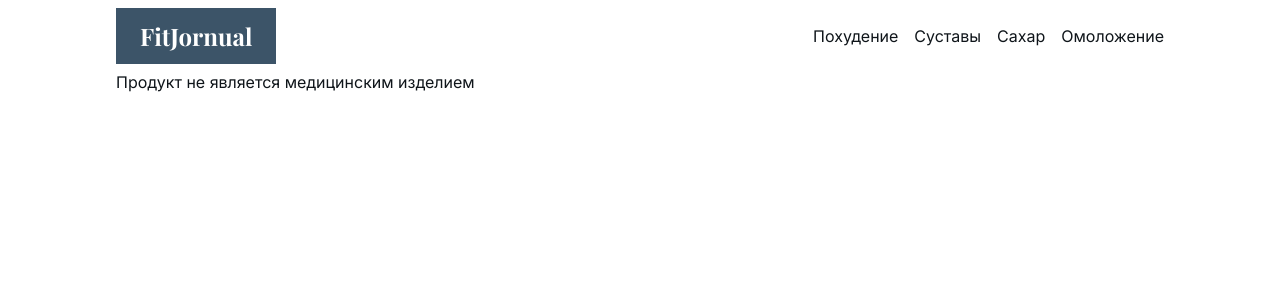
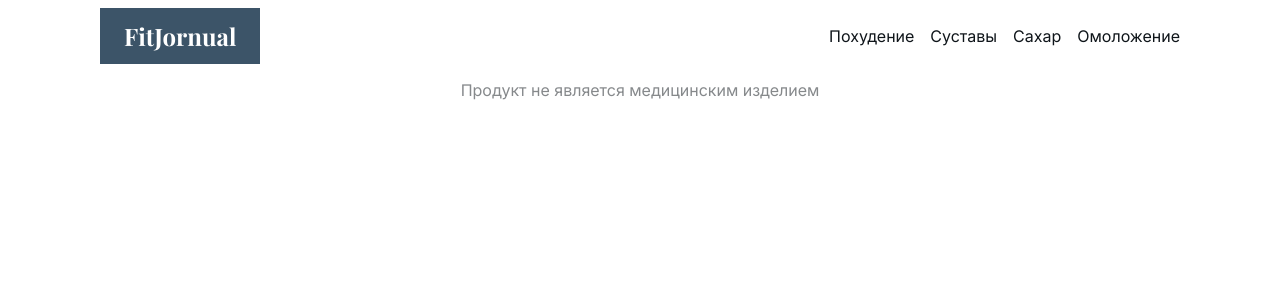
Before and after one commit to thisShandy/fit-journal, a Next.js app in the folder client/: page /1/1 in a window 1280 px wide. Shown: the top 300 px of the page. Built offline with nearby package versions, Linux system fonts and the light colour scheme; no server answers.

Commit message:
feat: updating header

```diff
--- a/client/src/common/ui/component/article-footer/style/style.module.scss
+++ b/client/src/common/ui/component/article-footer/style/style.module.scss
@@ -1,9 +1,15 @@
 @use "src/common/ui/style/main" as *;
 
-.articleLayout {
+.footer {
+  @include flexRow(center, center);
+
   width: 100%;
+  padding-top: .5rem;
+  padding-bottom: .5rem;
 
   .footer__title {
     font-family: var(-font-inter), serif;
+
+    opacity: .5;
   }
 }
--- /dev/null
+++ b/client/src/common/ui/component/header/index.tsx
@@ -0,0 +1,27 @@
+import Link from "next/link";
+
+import style from "./style/style.module.scss";
+
+const Header = () => {
+  return (
+    <header className={style.header}>
+      <span className={style.header__logo}>FitJornual</span>
+      <ul className={style.header__topics}>
+        <li className={style.header__topics_item}>
+          <Link href="/fit">Похудение</Link>
+        </li>
+        <li className={style.header__topics_item}>
+          <Link href="/bone">Суставы</Link>
+        </li>
+        <li className={style.header__topics_item}>
+          <Link href="/sugar">Сахар</Link>
+        </li>
+        <li className={style.header__topics_item}>
+          <Link href="/young">Омоложение</Link>
+        </li>
+      </ul>
+    </header>
+  );
+};
+
+export default Header;
--- /dev/null
+++ b/client/src/common/ui/component/header/style/style.module.scss
@@ -0,0 +1,28 @@
+@use "src/common/ui/style/main" as *;
+
+.header {
+  @include flexRow(center, space-between);
+
+  width: 100%;
+  max-width: 1080px;
+  padding-top: .5rem;
+  padding-bottom: .5rem;
+  margin-inline: auto;
+
+  .header__logo {
+    padding: .75rem 1.5rem;
+
+    background-color: #3C5468;
+
+    font-family: var(--font-playfair), serif;
+    font-weight: 700;
+    font-size: 1.5rem;
+    color: white;
+  }
+
+  .header__topics {
+    @include flexRow(center, center, 1);
+
+    list-style: none;
+  }
+}
--- a/client/src/common/ui/layout/article-layout/index.tsx
+++ b/client/src/common/ui/layout/article-layout/index.tsx
@@ -1,6 +1,7 @@
 import type { FC, PropsWithChildren } from "react";
 
 import ArticleFooter from "~/common/ui/component/article-footer";
+import Header from "~/common/ui/component/header";
 
 import style from "./style/style.module.scss";
 
@@ -13,6 +14,7 @@ const ArticleLayout: FC<PropsWithChildren<IArticleLayoutProps>> = ({
 }) => {
   return (
     <div className={style.articleLayout}>
+      <Header />
       {children}
       <ArticleFooter text={footerText} />
     </div>
--- a/client/src/common/ui/layout/container-layout/index.tsx
+++ b/client/src/common/ui/layout/container-layout/index.tsx
@@ -9,15 +9,6 @@ interface IContainerLayoutProps {
 const ContainerLayout: FC<PropsWithChildren<IContainerLayoutProps>> = ({ children, className }) => {
   return (
     <div className={[style.container, className].join(" ")}>
-      <div className={style.header}>
-        <span className={style.header__logo}>FitJornual</span>
-        <ul className={style.header__topics}>
-          <li className={style.header__topics_item}>Похудение</li>
-          <li className={style.header__topics_item}>Суставы</li>
-          <li className={style.header__topics_item}>Сахар</li>
-          <li className={style.header__topics_item}>Омоложение</li>
-        </ul>
-      </div>
       {children}
     </div>
   );
--- a/client/src/common/ui/layout/container-layout/style/style.module.scss
+++ b/client/src/common/ui/layout/container-layout/style/style.module.scss
@@ -2,34 +2,7 @@
 
 .container {
   width: 100%;
-  max-width: 1080px;
+  max-width: 780px;
   padding-inline: 1rem;
   margin-inline: auto;
-
-  .header {
-    display: flex;
-    align-content: center;
-    justify-content: space-between;
-
-    padding-top: .5rem;
-    padding-bottom: .5rem;
-
-    .header__logo {
-      padding: 12px 24px;
-
-      font-size: 1.5rem;
-      font-weight: 700;
-      font-family: var(--font-playfair), serif;
-      color: white;
-
-      background-color: #3C5468;
-    }
-
-
-    .header__topics {
-      @include flexRow(center, center, 1);
-
-      list-style: none;
-    }
-  }
 }
```
